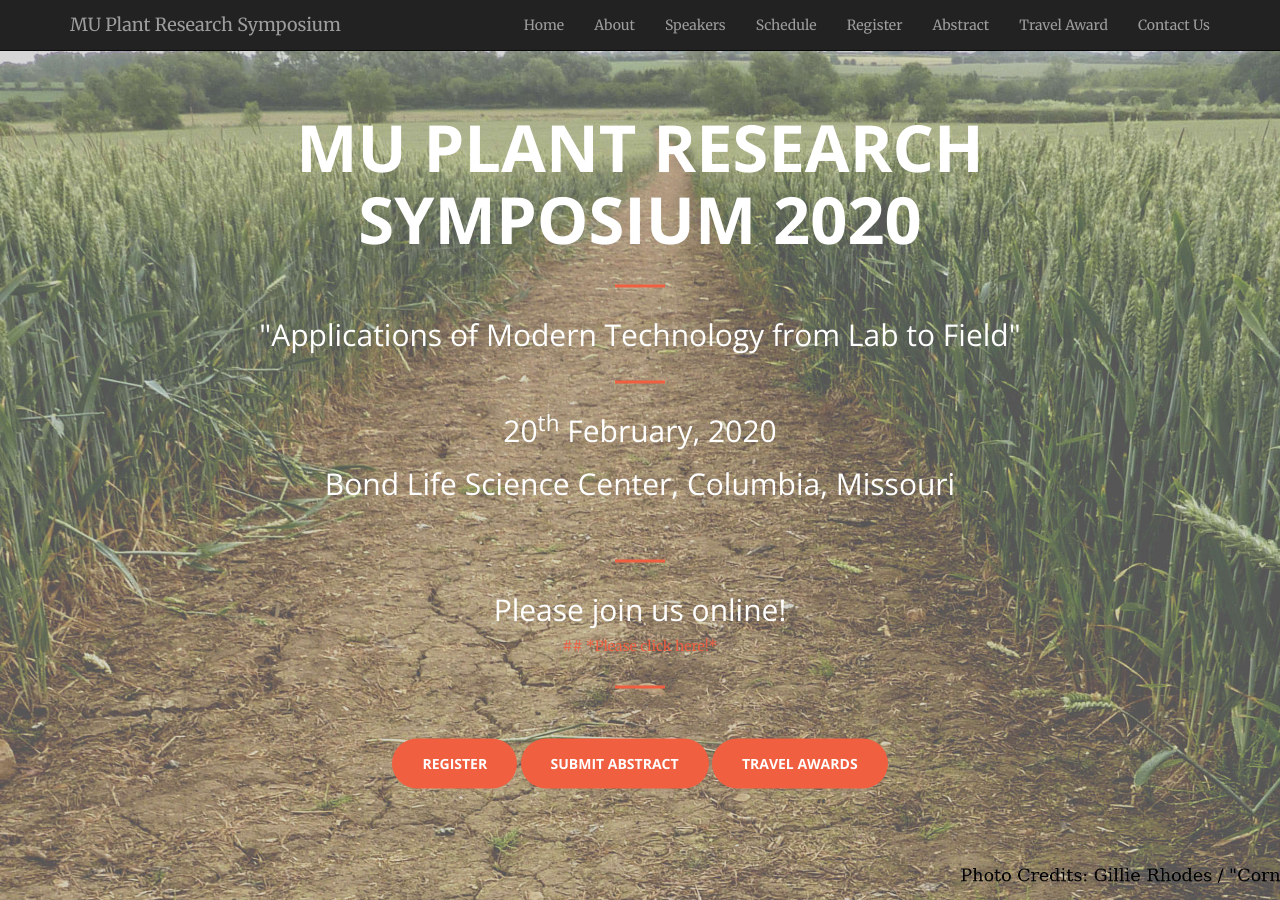
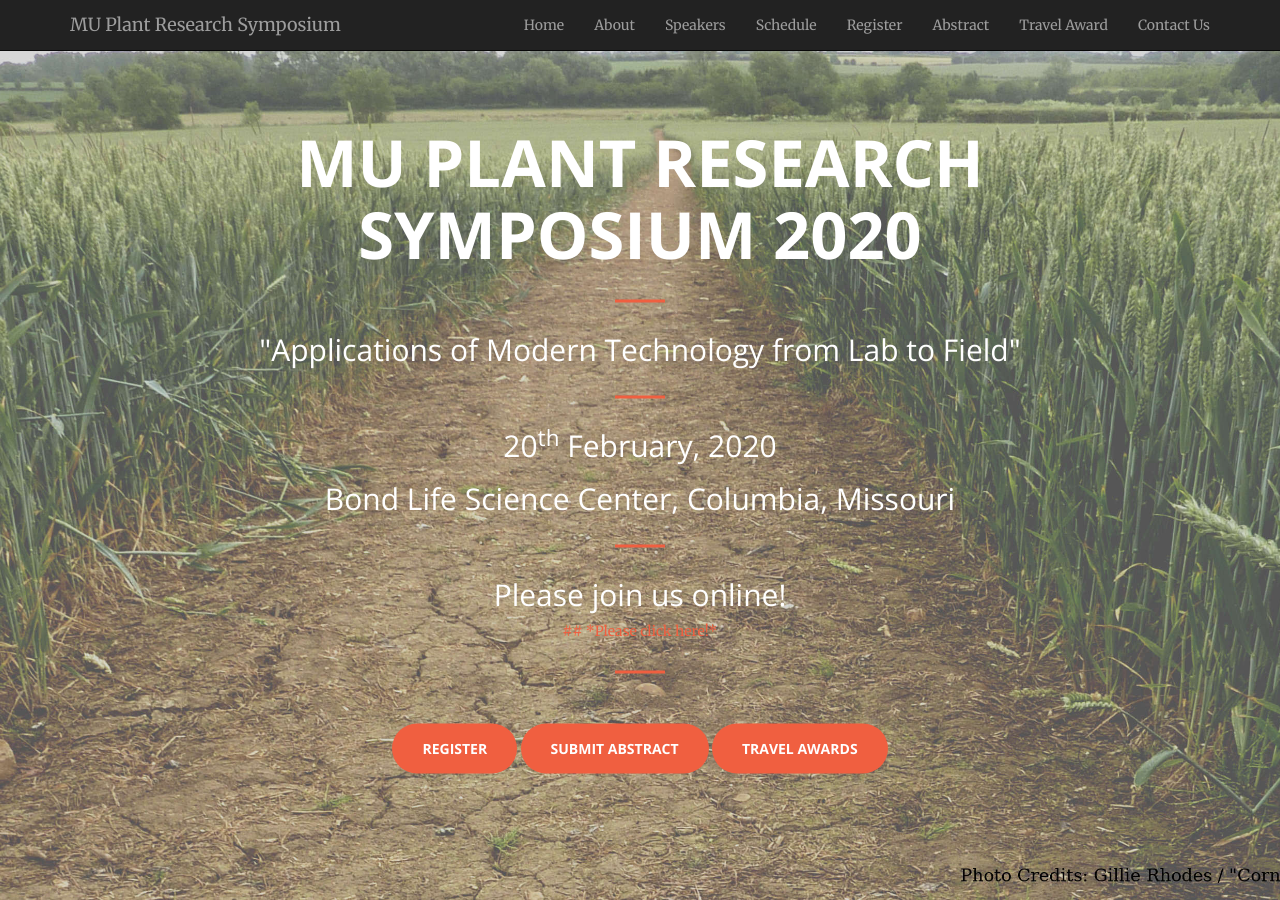
Before and after one commit to mupioneersymposium/mupioneersymposium.github.io, a Jekyll site: the page built from index.html, in a window 1280 px wide and 900 px high. Built offline with Jekyll 4.4.1, drawn with Linux system fonts in a browser that asks for light colours.

```diff
--- a/_includes/header.html
+++ b/_includes/header.html
@@ -6,7 +6,7 @@
             <h2>"Applications of Modern Technology from Lab to Field"</h2>
             <hr>
             <h2>20<sup>th</sup> February, 2020</h2>
-            <h2>Bond Life Science Center, Columbia, Missouri</h2> <br/>
+            <h2>Bond Life Science Center, Columbia, Missouri</h2>
 
             <hr style="clear: both;" />
             <h2>Please join us online!</h2>
```
